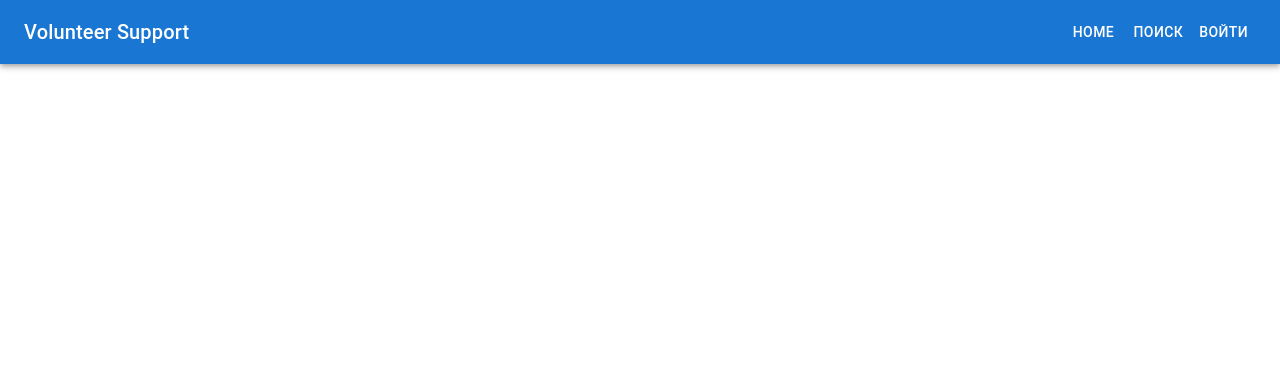
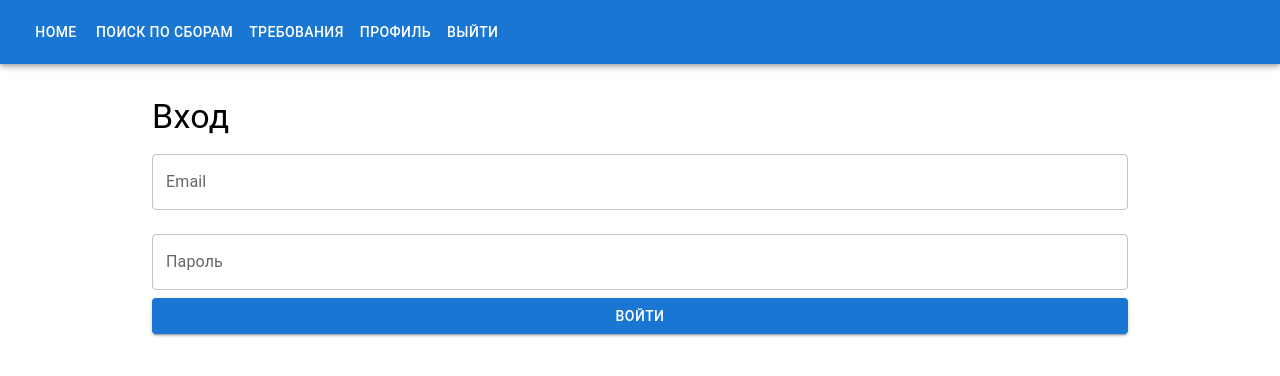
Before and after one commit to trendeltrep/volunteer-support, a React (Create React App) app: page /login in a window 1280 px wide. Shown: the top 376 px of the page. Built offline with nearby package versions, Linux system fonts and the light colour scheme.

Commit message:
added search

```diff
--- a/src/App.tsx
+++ b/src/App.tsx
@@ -1,15 +1,25 @@
 import { BrowserRouter as Router, Routes, Route } from "react-router-dom";
 import Header from "./components/Header";
 import Home from "./pages/Home";
+import Search from "./pages/Search";
+import Profile from "./pages/Profile";
+import Login from "./pages/Login";
+import { AuthProvider } from "./context/AuthContext";
 
 const App = () => {
   return (
+    <AuthProvider>
     <Router>
       <Header />
       <Routes>
         <Route path="/" element={<Home />} />
+          <Route path="/search" element={<Search />} />
+          <Route path="/login" element={<Login />} />
+          <Route path="/profile" element={<Profile />} />
       </Routes>
+
     </Router>
+    </AuthProvider>
   );
 };
 
--- /dev/null
+++ b/src/api.ts
@@ -0,0 +1,10 @@
+import axios from "axios";
+
+const API_URL = "localhost:8000"; // Замени на реальный URL
+
+export const api = axios.create({
+  baseURL: API_URL,
+  headers: {
+    "Content-Type": "application/json",
+  },
+});
--- a/src/components/Header.tsx
+++ b/src/components/Header.tsx
@@ -1,16 +1,24 @@
 import { AppBar, Toolbar, Button, Typography } from "@mui/material";
 import { Link } from "react-router-dom";
+import { useAuth } from "../context/AuthContext";
 
 const Header = () => {
+    const { user, volunteer, logout } = useAuth();
+
   return (
     <AppBar position="static">
       <Toolbar>
-        <Typography variant="h6" sx={{ flexGrow: 1 }}>
-          Volunteer Support
-        </Typography>
-        <Button color="inherit" component={Link} to="/">Home</Button>
-        <Button color="inherit">Поиск</Button>
-        <Button color="inherit">Войти</Button>
+      <Button color="inherit" component={Link} to="/">Home</Button>
+          <Button color="inherit" component={Link} to="/search">Поиск по сборам</Button>
+          {user ? (
+            <>
+              {user.role === "Volunteer" && <Button color="inherit" component={Link} to="/requirements">Требования</Button>}
+              <Button color="inherit" component={Link} to="/profile">Профиль</Button>
+              <Button color="inherit" onClick={logout}>Выйти</Button>
+            </>
+          ) : (
+            <Button color="inherit" component={Link} to="/login">Войти</Button>
+          )}
       </Toolbar>
     </AppBar>
   );
--- /dev/null
+++ b/src/context/AuthContext.tsx
@@ -0,0 +1,59 @@
+import React, { createContext, useState, useContext, ReactNode } from "react";
+import { UserAccount, Volunteer } from "../types";
+
+interface AuthContextType {
+  user: UserAccount | null;
+  volunteer?: Volunteer | null;
+  login: (email: string, password: string) => void;
+  logout: () => void;
+}
+
+const AuthContext = createContext<AuthContextType | undefined>(undefined);
+
+const mockUserAccount: UserAccount = {
+    id: "user-123",
+    email: "volunteer@example.com",
+    role: "Volunteer",
+  };
+
+const mockVolunteer: Volunteer = {
+    id: "vol-456",
+    name: "Иван",
+    surname: "Петров",
+    phone: "+380501234567",
+    age: 28,
+    rating: 4.7,
+    totalReports: 15,
+  };
+
+export const AuthProvider: React.FC<{ children: ReactNode }> = ({ children }) => {
+  const [user, setUser] = useState<UserAccount | null>(mockUserAccount);
+  const [volunteer, setVolunteer] = useState<Volunteer | null>(
+    mockUserAccount.role === "Volunteer" ? mockVolunteer : null
+  );
+
+  const login = (email: string, password: string) => {
+    console.log("Mock login:", email);
+    setUser(mockUserAccount);
+    setVolunteer(mockUserAccount.role === "Volunteer" ? mockVolunteer : null);
+  };
+
+  const logout = () => {
+    setUser(null);
+    setVolunteer(null);
+  };
+
+  return (
+    <AuthContext.Provider value={{ user, volunteer, login, logout }}>
+      {children}
+    </AuthContext.Provider>
+  );
+};
+
+export const useAuth = () => {
+  const context = useContext(AuthContext);
+  if (!context) {
+    throw new Error("useAuth must be used within an AuthProvider");
+  }
+  return context;
+};
--- a/src/pages/Home.tsx
+++ b/src/pages/Home.tsx
@@ -1,6 +1,8 @@
 import { Container, Grid } from "@mui/material";
 import FundCard from "../components/FundCard";
 import { Fund } from "../types";
+import { useState, useEffect } from "react";
+import { api } from "../api";
 
 const mockFunds: Fund[] = [
   { id: "1", name: "Помощь детям", image: "/images/fund1.jpg", progress: 60, isHot: true, volunteer: "Иван", recipient: "Орфан" },
@@ -8,6 +10,25 @@ const mockFunds: Fund[] = [
 ];
 
 const Home = () => {
+    const [funds, setFunds] = useState<Fund[]>([]);
+    const [loading, setLoading] = useState<boolean>(true);
+    const [error, setError] = useState<string | null>(null);
+
+    useEffect(() => {
+      const fetchFunds = async () => {
+        try {
+          const response = await api.get<Fund[]>("/funds"); // Запрос к бэкенду
+          setFunds(response.data);
+        } catch (err) {
+          setError("Ошибка загрузки данных");
+        } finally {
+          setLoading(false);
+        }
+      };
+
+      fetchFunds();
+    }, []);
+
   return (
     <Container sx={{ width: 1024, mt: 4 }}>
       <Grid container spacing={2}>
--- /dev/null
+++ b/src/pages/Login.tsx
@@ -0,0 +1,41 @@
+import { useState } from "react";
+import { Container, TextField, Button, Typography } from "@mui/material";
+import { useAuth } from "../context/AuthContext";
+import { useNavigate } from "react-router-dom";
+import { api } from "../api";
+import { UserAccount, Volunteer } from "../types";
+
+const Login = () => {
+//   const { login } = useAuth();
+  const navigate = useNavigate();
+  const [email, setEmail] = useState("");
+  const [password, setPassword] = useState("");
+  const [error, setError] = useState<string | null>(null);
+
+  const handleSubmit = async (e: React.FormEvent) => {
+    e.preventDefault();
+    setError(null);
+
+//     try {
+//       const response = await api.post<{ user: UserAccount; volunteer?: Volunteer }>("/auth/login", { email, password });
+//       login(response.data.user, response.data.volunteer);
+//       navigate("/profile");
+//     } catch {
+//       setError("Ошибка входа. Проверьте данные.");
+//     }
+  };
+
+  return (
+    <Container sx={{ width: 1024, mt: 4 }}>
+      <Typography variant="h4">Вход</Typography>
+      {error && <Typography color="error">{error}</Typography>}
+      <form onSubmit={handleSubmit}>
+        <TextField label="Email" fullWidth margin="normal" value={email} onChange={(e) => setEmail(e.target.value)} />
+        <TextField label="Пароль" type="password" fullWidth margin="normal" value={password} onChange={(e) => setPassword(e.target.value)} />
+        <Button type="submit" variant="contained" color="primary" fullWidth>Войти</Button>
+      </form>
+    </Container>
+  );
+};
+
+export default Login;
--- /dev/null
+++ b/src/pages/Profile.tsx
@@ -0,0 +1,51 @@
+import { Container, Typography, Paper } from "@mui/material";
+import { useAuth } from "../context/AuthContext";
+import { UserAccount, Volunteer } from "../types";
+
+const mockUserAccount: UserAccount = {
+    id: "user-123",
+    email: "volunteer@example.com",
+    role: "Volunteer",
+  };
+
+const mockVolunteer: Volunteer = {
+    id: "vol-456",
+    name: "Иван",
+    surname: "Петров",
+    phone: "+380501234567",
+    age: 28,
+    rating: 4.7,
+    totalReports: 15,
+  };
+
+const Profile = () => {
+  const { user, volunteer } = useAuth();
+
+  if (!mockUserAccount) {
+    return <Typography variant="h6">Вы не авторизованы</Typography>;
+  }
+
+  return (
+    <Container sx={{ width: 1024, mt: 4 }}>
+      <Paper sx={{ p: 3 }}>
+        <Typography variant="h4">Профиль</Typography>
+        <Typography variant="h6">Личные данные</Typography>
+        <Typography>Email: {mockUserAccount.email}</Typography>
+        <Typography>Роль: {mockUserAccount.role}</Typography>
+
+        {mockVolunteer && (
+          <>
+            <Typography variant="h6" sx={{ mt: 2 }}>Информация о волонтере</Typography>
+            <Typography>Имя: {mockVolunteer.name} {mockVolunteer.surname}</Typography>
+            <Typography>Телефон: {mockVolunteer.phone}</Typography>
+            <Typography>Возраст: {mockVolunteer.age}</Typography>
+            <Typography>Рейтинг: {mockVolunteer.rating}</Typography>
+            <Typography>Количество отчетов: {mockVolunteer.totalReports}</Typography>
+          </>
+        )}
+      </Paper>
+    </Container>
+  );
+};
+
+export default Profile;
--- /dev/null
+++ b/src/pages/Search.tsx
@@ -0,0 +1,64 @@
+import { useEffect, useState } from "react";
+import { Container, Grid, CircularProgress, Typography, TextField } from "@mui/material";
+import FundCard from "../components/FundCard";
+import { Fund } from "../types";
+import { api } from "../api";
+
+const mockFunds: Fund[] = [
+  { id: "1", name: "Помощь детям", image: "/images/fund1.jpg", progress: 60, isHot: true, volunteer: "Иван", recipient: "Орфан" },
+    { id: "2", name: "Медикаменты", image: "/images/fund2.jpg", progress: 30, isHot: false, volunteer: "Анна", recipient: "Больница" }
+];
+
+const Search = () => {
+  const [funds, setFunds] = useState<Fund[]>(mockFunds);
+  const [loading, setLoading] = useState<boolean>(false);
+  const [error, setError] = useState<string | null>(null);
+  const [query, setQuery] = useState<string>("");
+
+  const fetchFunds = async (searchQuery: string) => {
+    setLoading(true);
+    setError(null);
+
+    try {
+      const response = await api.get<Fund[]>("/funds/search", { params: { query: searchQuery } });
+      setFunds(response.data);
+    } catch (err) {
+      setError("Ошибка загрузки данных");
+    } finally {
+      setLoading(false);
+    }
+  };
+
+  useEffect(() => {
+    fetchFunds(""); // Загружаем все сборы при первом открытии страницы
+  }, []);
+
+  const handleSearch = (event: React.ChangeEvent<HTMLInputElement>) => {
+    setQuery(event.target.value);
+    fetchFunds(event.target.value);
+  };
+
+  return (
+    <Container sx={{ width: 1024, mt: 4 }}>
+      <TextField
+        fullWidth
+        label="Поиск сборов"
+        variant="outlined"
+        value={query}
+        onChange={handleSearch}
+        sx={{ mb: 2 }}
+      />
+      {loading && <CircularProgress />}
+      {error && <Typography color="error">{error}</Typography>}
+      <Grid container spacing={2}>
+        {funds.map((fund) => (
+          <Grid item key={fund.id}>
+            <FundCard fund={fund} />
+          </Grid>
+        ))}
+      </Grid>
+    </Container>
+  );
+};
+
+export default Search;
```
Also changed, not shown: src/types.ts (+28 -0 lines).
